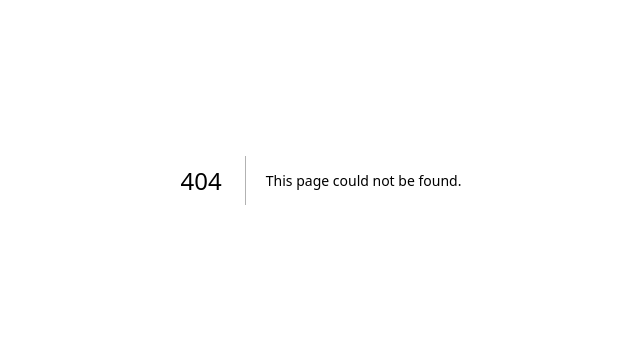
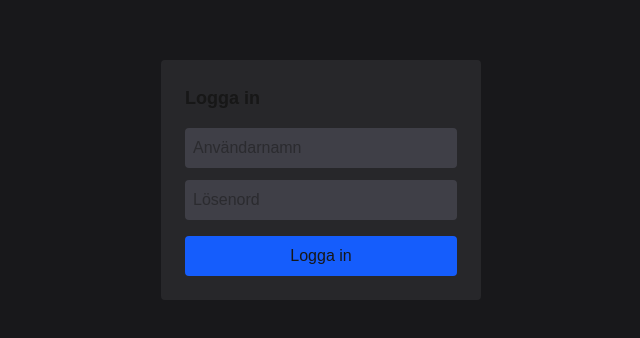
Before and after one commit to Tobias-hubs/internal-document-assistant, a Next.js app in the folder frontend/: page /login in a window 1280 px wide. Before the commit this address had no page. Shown: the part 220-558 px from the top of the page, without its empty margins (319-959 px from the left). Built offline with nearby package versions, Linux system fonts and the light colour scheme.

Commit message:
feat(frontend): Implement basic login functionality with error handling and user session management

```diff
--- /dev/null
+++ b/frontend/app/login-error/page.tsx
@@ -0,0 +1,8 @@
+
+export default function LoginError() {
+  return (
+    <div className="min-h-screen flex items-center justify-center bg-zinc-900 text-red-400">
+      <p>Fel lösenord. Försök igen.</p>
+    </div>
+  );
+}
--- /dev/null
+++ b/frontend/app/login/page.tsx
@@ -0,0 +1,61 @@
+"use client";
+
+import { useRouter } from "next/navigation";
+import { useState } from "react";
+
+export default function LoginPage() {
+    const router = useRouter();
+    const [username, setUsername] = useState("");
+    const [password, setPassword] = useState("");
+
+    const handleLogin = () => {
+        if (username && password === "Tobias") {
+            localStorage.setItem("loggedIn", "true");
+            localStorage.setItem("username", username);
+            router.push("/");
+        } else {
+            router.push("/login-error");
+        }
+
+    };
+
+    return (
+        <div className="min-h-screen flex items-center justify-center bg-zinc-900">
+      <div className="bg-zinc-800 p-6 rounded w-80">
+        <h1 className="mb-4 text-lg font-semibold">Logga in</h1>
+
+
+<form
+  onSubmit={(e) => {
+    e.preventDefault();
+    handleLogin();
+  }}
+>
+        <input
+          type="text"
+          placeholder="Användarnamn"
+          className="w-full p-2 mb-3 bg-zinc-700 rounded"
+          value={username}
+          onChange={(e) => setUsername(e.target.value)}
+        />
+        <input
+          type="password"
+          placeholder="Lösenord"
+          className="w-full p-2 mb-4 bg-zinc-700 rounded"
+          value={password}
+          onChange={(e) => setPassword(e.target.value)}
+        />
+
+        <button
+        type="submit"
+          onClick={handleLogin}
+          className="w-full bg-blue-600 p-2 rounded"
+        >
+          Logga in
+        </button>
+        </form>
+      </div>
+    </div>
+  );
+
+}
--- a/frontend/app/page.tsx
+++ b/frontend/app/page.tsx
@@ -1,23 +1,44 @@
 "use client";
 
 import { useState } from "react";
+import { useEffect } from "react";
+import { useRouter } from "next/navigation";
 
 
 export default function Home() {
 const [query, setQuery] = useState("");
 const [answer, setAnswer] = useState("");
 const [sources, setSources] = useState<any[]>([]); // Temporary any
+const [docId, setDocId] = useState<string | null>("tobias-larsson"); // Hardcoded for dev
+ const [username, setUsername] = useState("");
+
+const router = useRouter();
+
+  useEffect(() => {
+    const loggedIn = localStorage.getItem("loggedIn");
+    if (!loggedIn) {
+      router.push("/login");
+    }
+  }, []);
+
+useEffect(() => {
+  setUsername(localStorage.getItem("username") || "");
+}, []);
 
 const askBackend = async () => {
+  if (!query || !docId) {
+    setAnswer("Välj dokument och skriv en fråga.");
+    return;
+  }
   try {
-    const response = await fetch("http://localhost:3001/search", {
+    const response = await fetch("http://localhost:3001/api/search", {
       method: "POST",
       headers: {
         "Content-Type": "application/json",
       },
       body: JSON.stringify({
         query: query,
-        userId: "test-user"
+        docId: docId,
       }),
     });
 
@@ -48,7 +69,15 @@ const askBackend = async () => {
 <div className="min-h-screen bg-zinc-900 text-zinc-100 flex items-center justify-center p-6">
   <div className="w-full max-w-xl rounded-lg bg-zinc-800 p-6 shadow-lg">
     <h1 className="mb-4 text-xl font-semibold">Internal Document Assistant</h1>
-
+<p className="text-sm text-zinc-400 mb-2">
+  Inloggad som: {username}
+</p>
+<form
+  onSubmit={(e) => {
+    e.preventDefault();
+    askBackend();
+  }}
+>
     <input
       className="mb-4 w-full rounded bg-zinc-700 border border-zinc-600 p-2 text-zinc-100 placeholder-zinc-400"
       type="text"
@@ -58,12 +87,13 @@ const askBackend = async () => {
     />
 
     <button
+    type="submit"
       className="mb-6 rounded bg-blue-600 px-4 py-2 hover:bg-blue-500"
       onClick={askBackend}
     >
       Skicka
     </button>
-
+</form>
     {answer && (
       <div className="mb-4">
         <h2 className="font-semibold">Svar:</h2>
```
